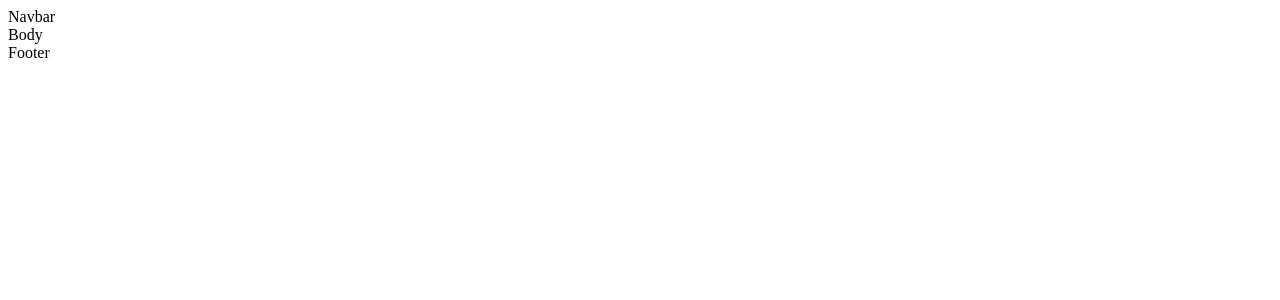
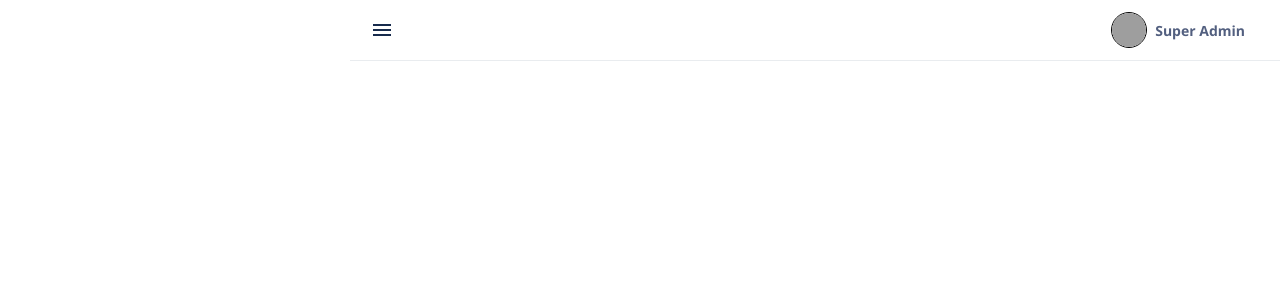
Before and after one commit to letientai/car-rentals, a React (Create React App) app: page / in a window 1280 px wide. Shown: the top 300 px of the page. Built offline with nearby package versions, Linux system fonts and the light colour scheme; grey boxes are pictures that could not be loaded.

Commit message:
Design overview Admin page

```diff
--- a/src/App.js
+++ b/src/App.js
@@ -1,9 +1,10 @@
 import React from 'react'
+import { Overview } from './pages/admin/overview/overview'
 import Home from './pages/Home'
 const App = () => {
   return (
     <div>
-      <Home></Home>
+      <Overview></Overview>
     </div>
   )
 }
--- /dev/null
+++ b/src/assets/css/global.scss
@@ -0,0 +1,3 @@
+:root{
+    --background-black-home: #111;
+}
--- /dev/null
+++ b/src/components/admin/layout/layout.scss
@@ -0,0 +1,146 @@
+.navbar-header {
+    border-color: rgba(255, 255, 255, 0.08);
+    padding-right: 0;
+    padding-left: 0;
+    padding: 0.5rem 0.5rem;
+    background-color: #fff;
+    border-bottom: 1px solid #e9ecef;
+    flex-flow: row nowrap;
+    justify-content: flex-start;
+    position: relative;
+    display: flex;
+    align-items: center;
+    font-family: 'Segoe UI', Tahoma, Geneva, Verdana, sans-serif;
+    background: var(--background-black-home) ;
+    .container-fluid {
+      width: 100%;
+      display: flex;
+      flex-wrap: nowrap;
+      align-items: center;
+      justify-content: space-between;
+      margin-right: auto;
+      margin-left: auto;
+      padding-right: 15px;
+      padding-left: 15px;
+      .sidenav-toggler {
+        padding-right: 1rem;
+        cursor: pointer;
+        .sidenav-toggler-inner,
+        .sidenav-toggler-line {
+          width: 18px;
+          transition: all 0.15s ease;
+        }
+        .sidenav-toggler-inner {
+          position: relative;
+          &::after,
+          ::before {
+            box-sizing: border-box;
+          }
+          .sidenav-toggler-line:not(:last-child) {
+            margin-bottom: 3px;
+          }
+          .sidenav-toggler-line {
+            position: relative;
+            display: block;
+            height: 2px;
+            background-color: #172b4d;
+          }
+        }
+      }
+      .navbar-collapse {
+        display: flex;
+        //   flex-basis: auto;
+        //   flex-grow: 1;
+        align-items: center;
+        cursor: pointer;
+        padding: 0.25rem 0.75rem;
+        .image {
+          border: 1px solid black;
+          z-index: 1;
+          // font-size: 0.875rem;
+          width: 36px;
+          height: 36px;
+          // object-fit: cover;
+          border-radius: 50%;
+          img {
+            border-radius: 50%;
+            width: 100%;
+            height: 34px;
+          }
+        }
+        .media-body {
+          margin-left: 0.5rem;
+          flex: 1 1;
+          .text-sm {
+            color: rgb(82, 95, 127);
+            font-size: 0.875rem;
+            font-weight: 600;
+          }
+        }
+      }
+      .dropdown-menu {
+        position: absolute;
+        margin: 0;
+        min-width: 12rem;
+        display: none;
+        right: 0;
+        left: auto;
+        font-size: 1rem;
+        z-index: 1000;
+        top: 100%;
+        float: left;
+        padding: 0.5rem 0;
+        list-style: none;
+        text-align: left;
+        color: #525f7f;
+        border: 0 solid rgba(0, 0, 0, 0.15);
+        border-radius: 0.4375rem;
+        background-color: #fff;
+        background-clip: padding-box;
+        box-shadow: 0 50px 100px rgb(50 50 93 / 10%),
+          0 15px 35px rgb(50 50 93 / 15%), 0 5px 15px rgb(0 0 0 / 10%);
+        animation: upToTop ease 200ms;
+        .dropdown-header {
+          font-size: 0.625rem;
+          font-weight: 700;
+          padding-right: 1rem;
+          padding-left: 1rem;
+          text-transform: uppercase;
+          display: block;
+          margin-bottom: 0;
+          padding: 0.5rem 1rem;
+          white-space: nowrap;
+          color: #8b8b8b;
+          h6 {
+            font-size: 0.65rem;
+            margin: 0;
+          }
+        }
+        .dropdown-divider {
+          overflow: hidden;
+          height: 0;
+          margin: 0.5rem 0;
+          border-top: 1px solid #e9ecef;
+        }
+        .dropdown-item {
+          font-weight: 400;
+          display: block;
+          clear: both;
+          padding: 0.5rem 1rem;
+          text-align: inherit;
+          white-space: nowrap;
+          color: #212529;
+          border: 0;
+          background-color: transparent;
+          font-size: 16px;
+          text-decoration: none;
+          &:hover {
+            background-color: #f2f2f7;
+          }
+        }
+      }
+      .show {
+        display: block;
+      }
+    }
+  }
--- /dev/null
+++ b/src/components/admin/layout/navbar.jsx
@@ -0,0 +1,76 @@
+import React, { useRef, useState } from "react";
+import "./layout.scss"
+export const Navbar = () => {
+const [profileToggle, setProfileToggle] = useState(false);
+  const headerRef = useRef();
+
+  const handleClickOutside = (event) => {
+    if (headerRef.current && !headerRef.current.contains(event.target)) {
+      setProfileToggle(false);
+      document.removeEventListener("click", handleClickOutside, true);
+    }
+  };
+
+  function toggleShow() {
+    setProfileToggle(!profileToggle);
+    if (profileToggle) {
+      document.removeEventListener("click", handleClickOutside, true);
+    } else {
+      document.addEventListener("click", handleClickOutside, true);
+    }
+  }
+
+  return (
+    <div className="navbar-header">
+      <div className="container-fluid">
+        <div>
+          <div className="sidenav-toggler">
+            <div className="sidenav-toggler-inner">
+              <i className="sidenav-toggler-line"></i>
+              <i className="sidenav-toggler-line"></i>
+              <i className="sidenav-toggler-line"></i>
+            </div>
+          </div>
+        </div>
+        <div style={{ position: "relative" }}>
+          <div
+            ref={headerRef}
+            className="collapse navbar-collapse"
+            onClick={toggleShow}
+          >
+            <div className="image">
+              <img
+                src="https://bd-media-community.s3.ap-southeast-1.amazonaws.com/media/images/39367d54-99c4-4d80-a140-1b070f73b41f.png"
+                alt=""
+              />
+            </div>
+            <div className="media-body">
+              <span className="text-sm">Super Admin</span>
+            </div>
+          </div>
+          <div
+            className={
+              `dropdown-menu dropdown-menu-right ` +
+              (profileToggle ? `show` : ``)
+            }
+          >
+            <div className="dropdown-header noti-title">
+              <h6 className="text-overflow m-0">Xin chào!</h6>
+            </div>
+            <div className="dropdown-divider"></div>
+            <a
+              href="/bidu-ecommerce"
+            //   onClick={(e) => {
+            //     // e.preventDefault();
+            //     logout();
+            //   }}
+              className="dropdown-item"
+            >
+              <span>Đăng xuất</span>
+            </a>
+          </div>
+        </div>
+      </div>
+    </div>
+  );
+};
--- /dev/null
+++ b/src/components/admin/sidebarLeft/sidebar.jsx
@@ -0,0 +1,11 @@
+import React from 'react'
+
+export const Sidebar = () => {
+  return (
+    <div className='sidebar__container '>
+        <div className="sidebar__logo">
+            adkjldhkja
+        </div>
+    </div>
+  )
+}
--- a/src/index.js
+++ b/src/index.js
@@ -1,7 +1,7 @@
 import React from 'react';
 import ReactDOM from 'react-dom/client';
 import App from './App';
-
+import 'bootstrap/dist/css/bootstrap.min.css';
 const root = ReactDOM.createRoot(document.getElementById('root'));
 root.render(
   <React.StrictMode>
--- /dev/null
+++ b/src/pages/admin/overview/overview.jsx
@@ -0,0 +1,16 @@
+import React from "react";
+import { Navbar } from "../../../components/admin/layout/navbar";
+import { Sidebar } from "../../../components/admin/sidebarLeft/sidebar";
+import "./overview.scss";
+export const Overview = () => {
+  return (
+    <div className="overview__container d-flex justify-content-between" >
+      <div className="sidebar">
+        {/* <Sidebar/> */}
+      </div>
+      <div className="content">
+        <Navbar />
+      </div>
+    </div>
+  );
+};
--- /dev/null
+++ b/src/pages/admin/overview/overview.scss
@@ -0,0 +1,9 @@
+.overview__container {
+  width: 100%;
+  .sidebar {
+    width: 350px;
+  }
+  .content {
+    width: calc(100vw - 350px);
+  }
+}
```
